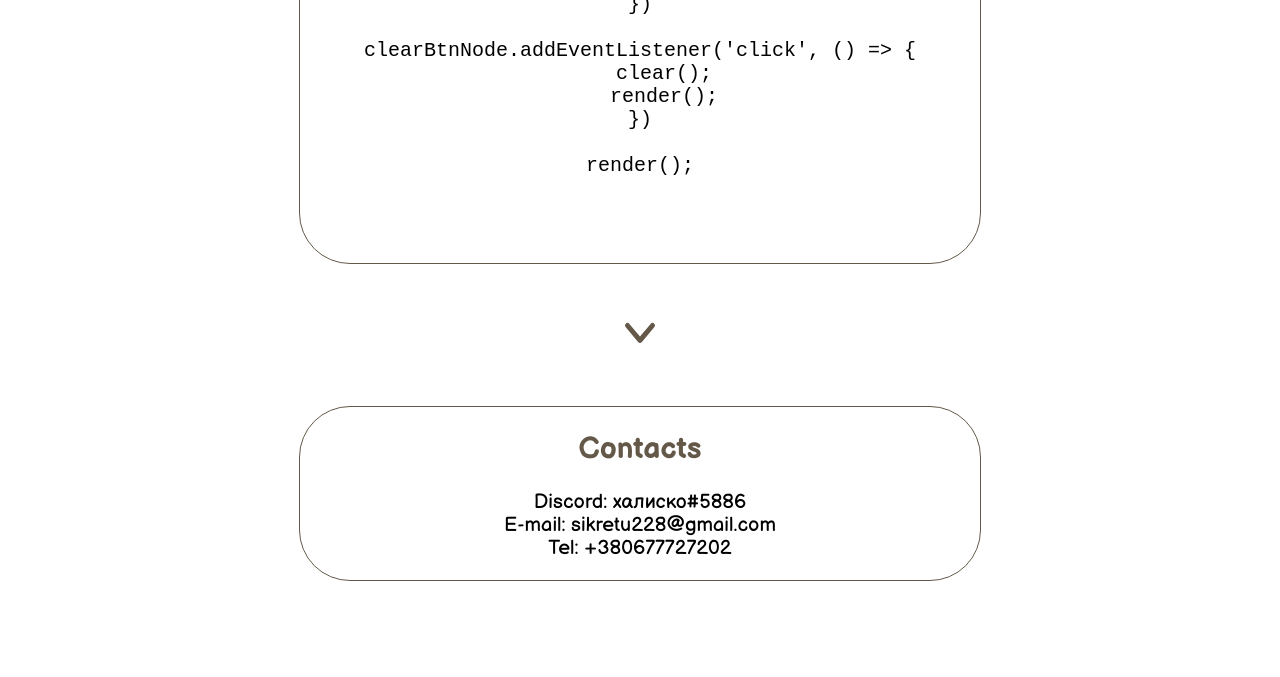
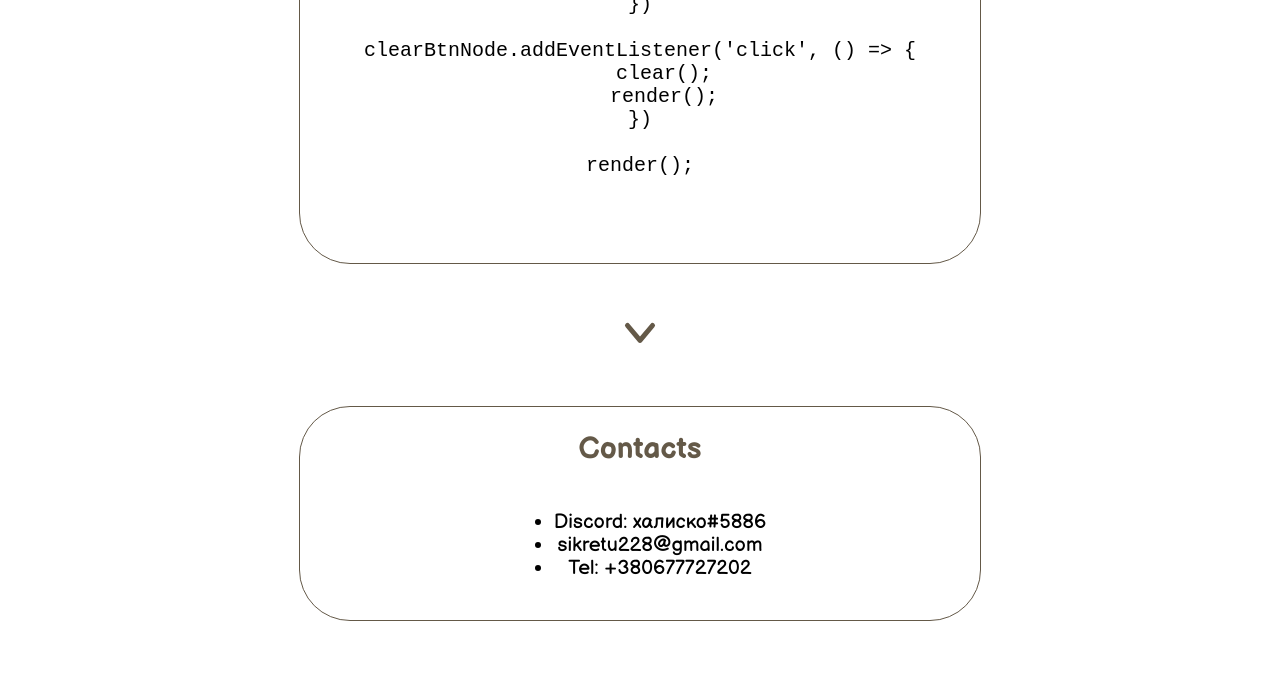
Before and after one commit to jalisco2213/rsschool-cv, a plain HTML site: page index.html in a window 1280 px wide. Shown: the part 3091-3768 px from the top of the page. Drawn offline with Linux system fonts and the light colour scheme.

Commit message:
fix: fix contants list

```diff
--- a/index.html
+++ b/index.html
@@ -279,12 +279,11 @@ render();
                 <h2 class="about_me_h">
                     Contacts
                 </h2>
-                Discord: халиско#5886
-                <br>
-                E-mail: sikretu228@gmail.com
-                <br>
-                Tel: +380677727202
-                <br>
+                <ul class="li-cont-about">
+                    <li class="li-cont" id="li-s">Discord: халиско#5886</li>
+                    <li class="li-cont">sikretu228@gmail.com</li>
+                    <li class="li-cont">Tel: +380677727202</li>
+                </ul>
             </div>
         </section>
     </main>
--- a/style.css
+++ b/style.css
@@ -16,6 +16,12 @@
     display: flex;
     list-style: none;
     margin: auto;
+}
+
+.li-cont-about,
+.li-cont {
+    list-style: none;
+    list-style-type: none;
 }
 
 .nav-item {
```
